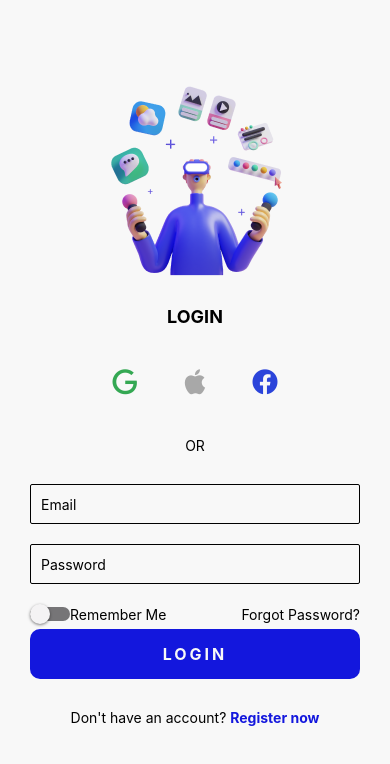
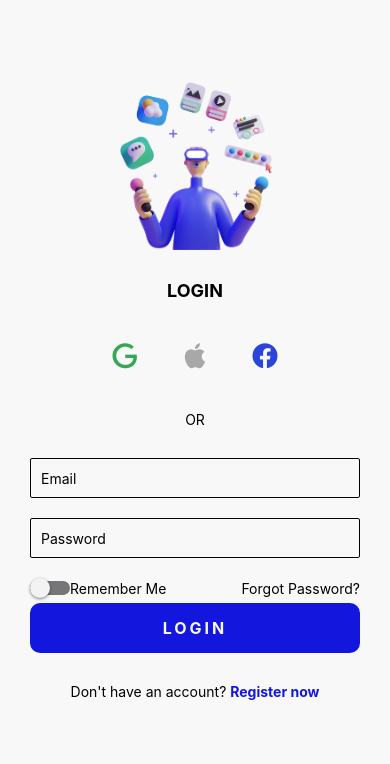
Before and after one commit to VikramVijayaraj/govt-schemes, a React Native app: screen / in a window 390 px wide. Shown: the top 764 px of the page. Built offline with nearby package versions, Linux system fonts and the light colour scheme.

Commit message:
Signup test

```diff
--- a/app/components/login/Form.js
+++ b/app/components/login/Form.js
@@ -9,8 +9,10 @@ import {
 import React, { useState } from "react";
 
 import colors from "../../config/colors";
+import Signup from "../signup";
 
-export default function Form() {
+export default function Form(props) {
+  console.log(props);
   const [userEmail, setUserEmail] = useState("");
   const [userPassword, setUserPassword] = useState("");
 
@@ -45,7 +47,15 @@ export default function Form() {
         <Text>Forgot Password?</Text>
       </View>
 
-      <TouchableOpacity style={styles.loginButton}>
+      <TouchableOpacity
+        style={styles.loginButton}
+        onPress={() => (
+          <>
+            {props.onPress(false)}
+            {console.log("Pressed!")}
+          </>
+        )}
+      >
         <Text style={styles.loginButtonText}>LOGIN</Text>
       </TouchableOpacity>
     </View>
--- a/app/components/login/LoginImage.js
+++ b/app/components/login/LoginImage.js
@@ -3,7 +3,7 @@ import React from "react";
 
 export default function AppLogin() {
   return (
-    <Image style={styles.image} source={require("../../assets/login.png")} />
+    <Image resizeMode="contain" style={styles.image} source={require("../../assets/login.png")} />
   );
 }
 
@@ -11,5 +11,7 @@ const styles = StyleSheet.create({
   image: {
     marginTop: 50,
     marginBottom: 30,
+    width: "100%",
+    height: 200,
   },
 });
--- a/app/components/login/index.js
+++ b/app/components/login/index.js
@@ -1,12 +1,13 @@
 import { View, Text, StyleSheet, Switch } from "react-native";
 import { useState } from "react";
 
-import colors from "../../config/colors"
+import colors from "../../config/colors";
 import Form from "./Form";
 import LoginImage from "./LoginImage";
 import LoginProviders from "./LoginProviders";
 
-export default function index() {
+export default function index(props) {
+  // console.log(props);
   return (
     <>
       <LoginImage />
@@ -17,7 +18,7 @@ export default function index() {
 
       <Text>OR</Text>
 
-      <Form />
+      <Form onPress={props.onPress} />
 
       <Text>
         Don't have an account? <Text style={styles.register}>Register now</Text>
@@ -35,5 +36,5 @@ const styles = StyleSheet.create({
     color: colors.primary,
     fontSize: 14,
     fontWeight: "bold",
-  }
+  },
 });
--- /dev/null
+++ b/app/components/signup/index.js
@@ -0,0 +1,10 @@
+import { View, Text, Image } from "react-native";
+import React from "react";
+
+export default function Signup() {
+  return (
+    <View>
+      <Image source={require("../../assets/signup.png")} />
+    </View>
+  );
+}
--- a/app/screens/LoginScreen.js
+++ b/app/screens/LoginScreen.js
@@ -1,12 +1,25 @@
 import { Image, View, Text, StyleSheet } from "react-native";
+import { useState } from "react";
 
 import colors from "../config/colors";
 import Login from "../components/login";
+import Signup from "../components/signup";
 
 export default function LoginScreen() {
+  const [showLogin, setShowLogin] = useState(true);
+  console.log(showLogin);
+  function handlePress() {
+    console.log("Triggering...");
+    setShowLogin(!showLogin);
+  }
+
   return (
     <View style={styles.container}>
-      <Login />
+      {showLogin ? (
+        <Login onPress={handlePress} />
+      ) : (
+        <Signup onPress={handlePress} />
+      )}
     </View>
   );
 }
```
Also changed, not shown: app/assets/login.png, app/assets/signup.png (added).
